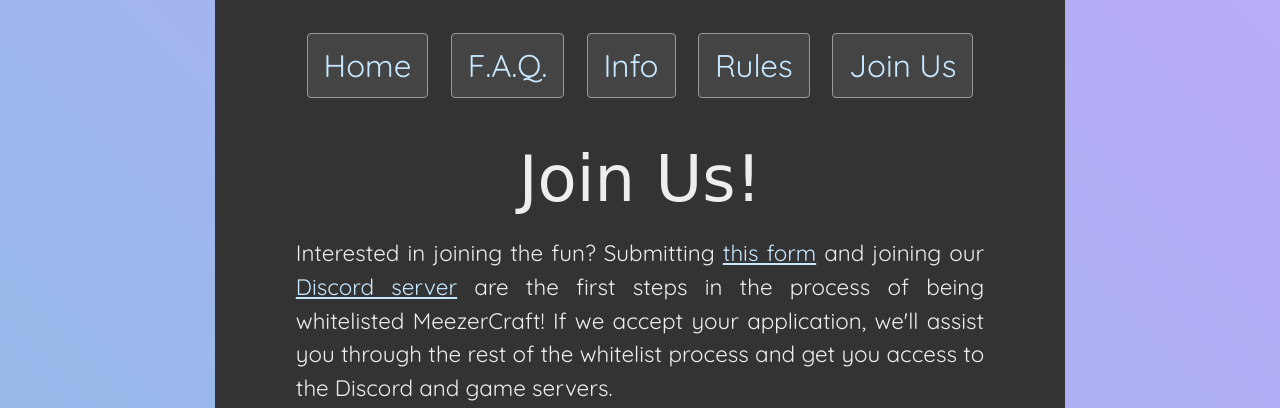
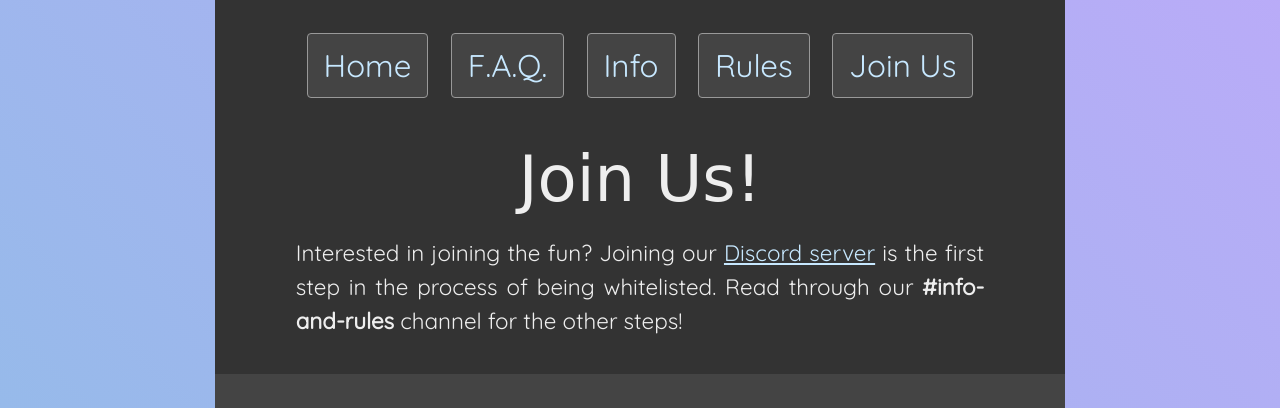
Before and after one commit to baileyborchert/meezercraft, a plain HTML site: page whitelist.html in a window 1280 px wide. Shown: the part 277-685 px from the top of the page. Drawn offline with nearby package versions, Linux system fonts and the light colour scheme; a web font is replaced by a local one.

Commit message:
Updated paragraph about whitelist process

```diff
--- a/whitelist.html
+++ b/whitelist.html
@@ -30,7 +30,7 @@
         <div class="card">
             <div class="card-body">
                 <p class="card-text">
-                    Interested in joining the fun? Submitting <a href="https://docs.google.com/forms/d/e/1FAIpQLSeLsmHllybEiwV_KbltwvWeeQOsR17NOmvAEBiPLjy56nwOyg/viewform" target="_blank">this form</a> and joining our <a href="https://discord.gg/X7jG2emYzD" target="_blank">Discord server</a> are the first steps in the process of being whitelisted MeezerCraft! If we accept your application, we'll assist you through the rest of the whitelist process and get you access to the Discord and game servers.
+                    Interested in joining the fun? Joining our <a href="https://discord.gg/X7jG2emYzD" target="_blank">Discord server</a> is the first step in the process of being whitelisted. Read through our <b>#info-and-rules</b> channel for the other steps!
                 </p>
             </div>
         </div>
```
